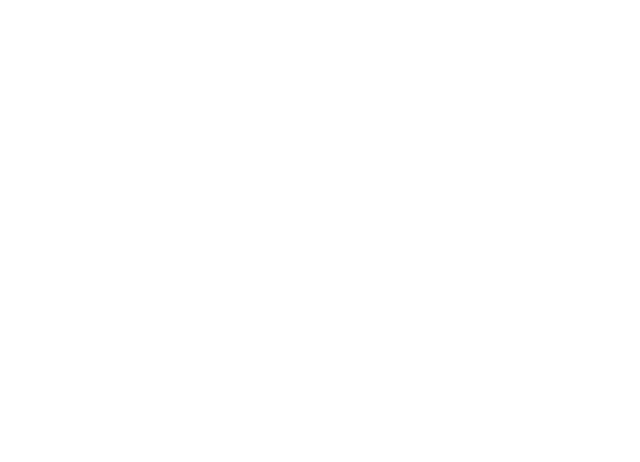
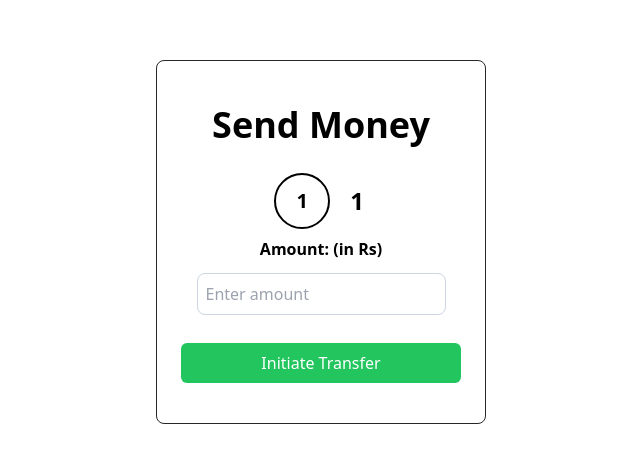
Before and after one commit to HarshDeep61034/Paytm_FullStack_Project, a React (Vite) app in the folder frontend/: page /send/1 in a window 1280 px wide. Before the commit this address had no page. Shown: the part 158-620 px from the top of the page, without its empty margins (319-959 px from the left). Built offline with nearby package versions, Linux system fonts and the light colour scheme.

Commit message:
Connected all frontend components to respective backend url

```diff
--- a/frontend/src/App.jsx
+++ b/frontend/src/App.jsx
@@ -1,7 +1,7 @@
 import React from "react";
 import Signup from "./pages/Signup.jsx";
 import Dashboard from "./pages/Dashboard.jsx";
-import { BrowserRouter, Routes, Route } from "react-router-dom";
+import { BrowserRouter, useNavigate, Routes, Route } from "react-router-dom";
 import Login from "./pages/Login.jsx";
 import Send from "./pages/Send.jsx";
 const App = () => {
@@ -12,7 +12,7 @@
           <Route path="/signup" element={<Signup />} />
           <Route path="/login" element={<Login />} />
           <Route path="/dashboard" element={<Dashboard />} />
-          <Route path="/send" element={<Send />} />
+          <Route path="/send/:to" element={<Send />} />
         </Routes>
       </BrowserRouter>
     </div>
--- a/frontend/src/components/Navbar.jsx
+++ b/frontend/src/components/Navbar.jsx
@@ -1,7 +1,6 @@
-import React from "react";
 import logo from "../assets/payit.png";
 import ProfileLogo from "./ProfileLogo";
-const Navbar = () => {
+const Navbar = ({ userid }) => {
   return (
     <div className="flex bg-sky-500 rounded-md border-black border-2 m-2 text-white font-semibold items-center justify-between">
       <div>
@@ -11,8 +10,8 @@
         />
       </div>
       <div className="flex items-center">
-        Hello, User
-        <ProfileLogo />
+        Hello, {userid}
+        <ProfileLogo userid={userid} />
       </div>
     </div>
   );
--- a/frontend/src/components/ProfileLogo.jsx
+++ b/frontend/src/components/ProfileLogo.jsx
@@ -1,9 +1,11 @@
 import React from "react";
 
-const ProfileLogo = () => {
+const ProfileLogo = ({ userid }) => {
   return (
     <div className="rounded-[50%] border-2 border-black m-2 w-14 h-14 flex justify-center items-center bg-white">
-      <p className="text-black text-xl font-bold">A</p>
+      <p className="text-black text-xl font-bold">
+        {userid ? userid[0].toUpperCase() : "A"}
+      </p>
     </div>
   );
 };
--- a/frontend/src/components/UserCard.jsx
+++ b/frontend/src/components/UserCard.jsx
@@ -1,14 +1,19 @@
 import React from "react";
 import ProfileLogo from "./ProfileLogo";
-const UserCard = () => {
+import { useNavigate } from "react-router-dom";
+const UserCard = ({ firstName, lastName, username }) => {
+  const navigate = useNavigate();
   return (
     <div className="flex w-full justify-between border-zinc-400 px-4 py-2 my-2 rounded-lg border-2 items-center">
       <div className="flex items-center">
         <ProfileLogo />
-        <p className="font-semibold">UserName</p>
+        <p className="font-semibold">{firstName + " " + lastName}</p>
       </div>
       <div>
-        <button className="px-4 py-2 bg-black text-white rounded-lg">
+        <button
+          className="px-4 py-2 bg-black text-white rounded-lg"
+          onClick={() => navigate(`/send/${username}`)}
+        >
           Send Money
         </button>
       </div>
--- a/frontend/src/components/Users.jsx
+++ b/frontend/src/components/Users.jsx
@@ -1,7 +1,29 @@
 import React from "react";
 import vector from "../assets/vector.png";
+import axios from "axios";
+import { useState, useEffect } from "react";
 import UserCard from "./UserCard";
 const Users = () => {
+  const [input, setInput] = useState("");
+  const [users, setUsers] = useState([]);
+  useEffect(() => {
+    if (input.length > 0) {
+      axios
+        .get(`http://192.168.56.87:3000/api/v1/user/bulk?filter=${input}`)
+        .then((res) => setUsers(res.data.users));
+    }
+  }, [input]);
+  const elements = users.map((user, index) => (
+    <UserCard
+      key={index}
+      firstName={user.firstName}
+      lastName={user.lastName}
+      username={user.username}
+    />
+  ));
+
+  console.log(elements);
+
   return (
     <div className="mx-9 my-4">
       <h1 className="text-xl font-bold">Users</h1>
@@ -9,13 +31,15 @@
         type="text"
         className="my-4 w-full p-2 rounded-md outline-none border-[1px] border-slate-300 focus:border-slate-600 focus:bg-zinc-100"
         name="userid"
+        onChange={(e) => setInput(e.target.value)}
         placeholder="Search Users..."
       />
       <div className="mx-9 flex flex-col justify-center">
-        {/* <img src={vector} className="md:w-96 md:my-20" /> */}
+        {input.length == 0 && (
+          <img src={vector} className="md:w-96 mx-auto md:my-20" />
+        )}
         {/* Logic to Render userCard */}
-        <UserCard />
-        <UserCard />
+        {input.length !== 0 && elements}
       </div>
     </div>
   );
--- a/frontend/src/pages/Dashboard.jsx
+++ b/frontend/src/pages/Dashboard.jsx
@@ -1,11 +1,27 @@
-import React from "react";
+import React, { useEffect, useState } from "react";
 import Navbar from "../components/Navbar";
 import Users from "../components/Users";
+import axios from "axios";
+import Cookies from "js-cookie";
+
 const Dashboard = () => {
+  const token = Cookies.get("token");
+  const [user, setuser] = useState({});
+  useEffect(() => {
+    axios
+      .get("http://192.168.56.87:3000/api/v1/account/balance", {
+        headers: {
+          Authorization: `Bearer ${token}`,
+          "Custom-Header": "Custom-Value",
+          // Add any other headers as needed
+        },
+      })
+      .then((res) => setuser(res.data));
+  }, []);
   return (
     <div className="bg-[#EAEAEA] w-screen min-h-screen">
-      <Navbar />
-      <p className="font-bold mx-8 text-xl">Your balance: ₹ 10,000</p>
+      <Navbar userid={user.userid} />
+      <p className="font-bold mx-8 text-xl">Your balance: ₹ {user.balance}</p>
       <Users />
     </div>
   );
--- a/frontend/src/pages/Login.jsx
+++ b/frontend/src/pages/Login.jsx
@@ -12,14 +12,17 @@
     formState: { errors },
   } = useForm();
   function handleSubmitBackend(data) {
-    console.log(data);
     axios
-      .post("http://localhost:3000/api/v1/user/signin", data)
+      .post("http://192.168.56.87:3000/api/v1/user/signin", data)
       .then((res) => {
-        Cookies.set("token", res.data.token);
+        if (res.data.token !== undefined) {
+          Cookies.set("token", res.data.token);
+        }
       })
       .then(() => navigate("/dashboard"))
-      .catch((err) => setError(err.data.message));
+      .catch((err) => {
+        setError(err.response.data.message);
+      });
   }
 
   const navigate = useNavigate();
@@ -41,6 +44,7 @@
             <p className="text-slate-500 text-center">
               Enter Your information to Login
             </p>
+            <p className="text-red-600 underline"> {error && error}</p>
             <input
               type="email"
               name="email"
--- a/frontend/src/pages/Send.jsx
+++ b/frontend/src/pages/Send.jsx
@@ -1,24 +1,45 @@
 import ProfileLogo from "../components/ProfileLogo";
-import React from "react";
+import React, { useState } from "react";
+import axios from "axios";
+import Cookies from "js-cookie";
+import { useNavigate, useParams } from "react-router-dom";
 import { useForm } from "react-hook-form";
 const Send = () => {
+  const [error, setError] = useState(null);
   const {
     register,
     handleSubmit,
     formState: { errors },
   } = useForm();
-
+  const token = Cookies.get("token");
+  const { to } = useParams();
+  const navigate = useNavigate();
+  function handleSubmitBackend(data) {
+    data["to"] = to;
+    axios
+      .post("http://192.168.56.87:3000/api/v1/account/transfer", data, {
+        headers: {
+          Authorization: `Bearer ${token}`,
+        },
+      })
+      .then((res) => {
+        console.log(res);
+      })
+      .then(() => navigate("/dashboard"))
+      .catch((err) => setError(err.response.data.message));
+  }
   return (
     <div className="w-screen h-screen flex justify-center items-center">
       <div>
+        <p className="text-red-600 underline">{error && error}</p>
         <form
-          onSubmit={handleSubmit((data) => console.log(data))}
+          onSubmit={handleSubmit((data) => handleSubmitBackend(data))}
           className="flex flex-col border-zinc-800 border-[1px] p-6 items-center rounded-lg"
         >
           <h1 className="text-center font-bold text-4xl my-5">Send Money</h1>
           <div className="flex items-center">
-            <ProfileLogo />
-            <div className="font-bold text-2xl mx-3">Friend's Name</div>
+            <ProfileLogo userid={to} />
+            <div className="font-bold text-2xl mx-3">{to}</div>
           </div>
           <p className="font-semibold">Amount: (in Rs)</p>
 
--- a/frontend/src/pages/Signup.jsx
+++ b/frontend/src/pages/Signup.jsx
@@ -15,7 +15,7 @@
 
   function handleSubmitBackend(data) {
     axios
-      .post("http://localhost:3000/api/v1/user/signup", data)
+      .post("http://192.168.56.87:3000/api/v1/user/signup", data)
       .then((res) => {
         if (res.data.token !== undefined) {
           Cookies.set("token", res.data.token);
```
Also changed, not shown: 1 other file (tests, documents, lock files or other folders).
